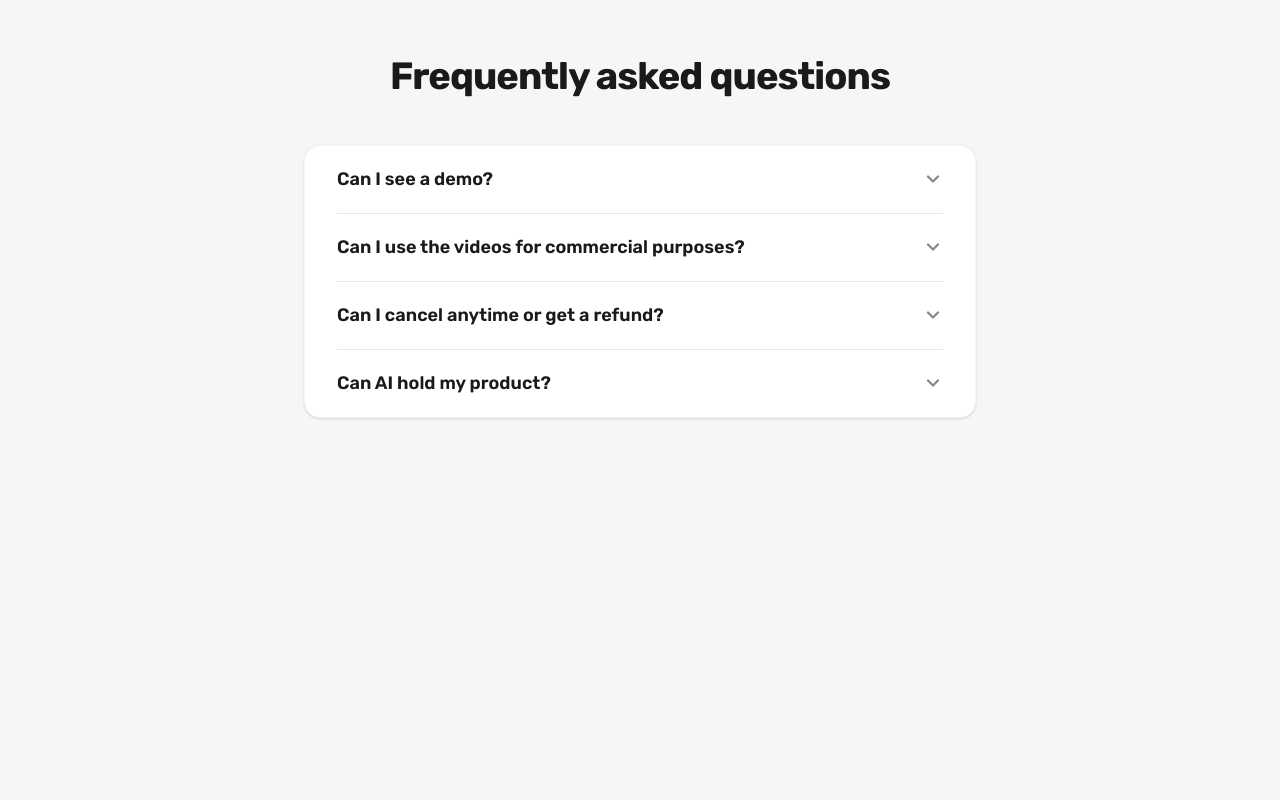
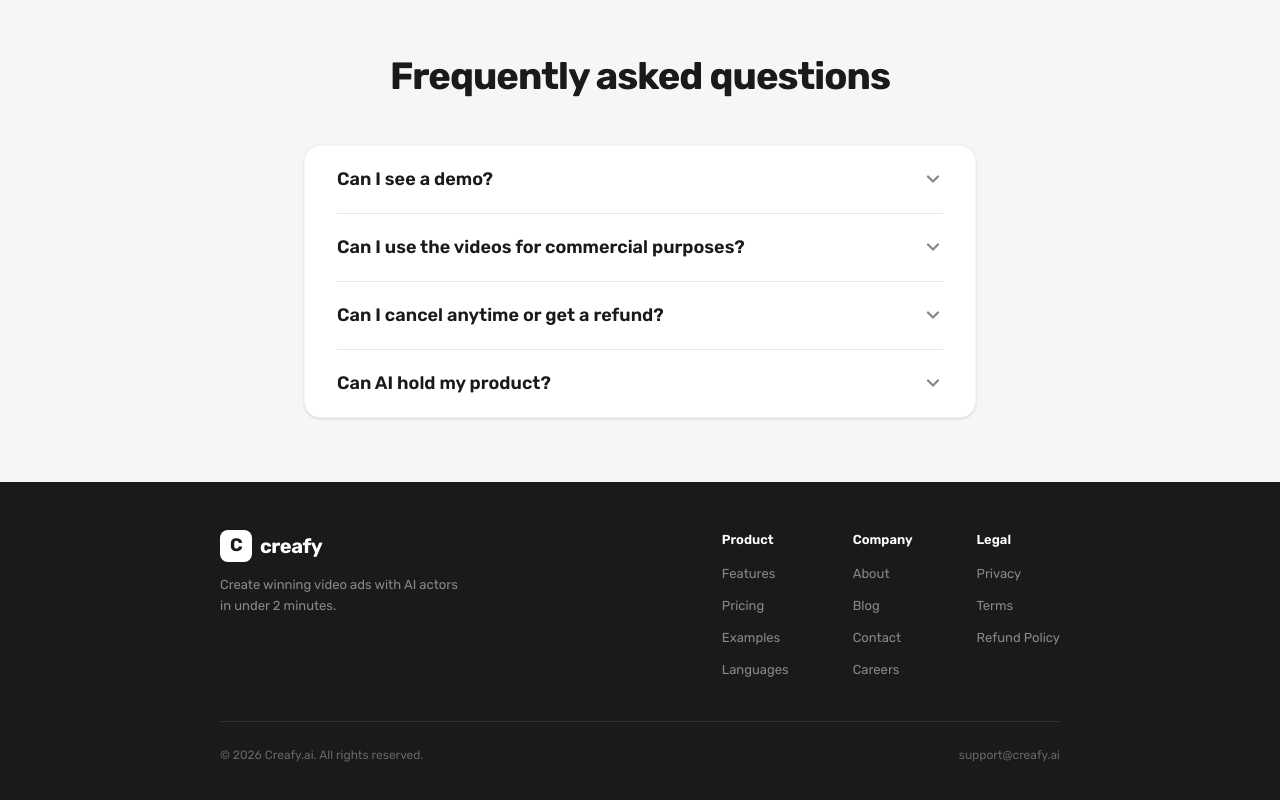
Before and after one commit to arthuruspro/creafy.ai, a Next.js app: page /pricing in a window 1280 px wide. Shown: the part 2042-2842 px from the top of the page. Before the commit the page ends 2524 px from the top, so only its background shows below. Built offline with nearby package versions, Linux system fonts and the light colour scheme.

Commit message:
add footer to pricing page

```diff
--- a/src/app/pricing/page.tsx
+++ b/src/app/pricing/page.tsx
@@ -277,6 +277,61 @@ export default function PricingPage() {
           </div>
         </div>
       </section>
+
+      {/* Footer */}
+      <footer className="py-12 bg-[#1a1a1a]">
+        <div className="container-main">
+          <div className="flex flex-col md:flex-row md:items-start md:justify-between gap-10 md:gap-0">
+            <div>
+              <span className="flex items-center gap-2 text-[20px] font-extrabold text-white tracking-tight mb-3">
+                <span className="w-8 h-8 bg-white rounded-lg flex items-center justify-center text-[#1a1a1a] text-[18px] font-extrabold">C</span>
+                creafy
+              </span>
+              <p className="text-[13px] text-[#888] max-w-[240px] leading-relaxed">
+                Create winning video ads with AI actors in under 2 minutes.
+              </p>
+            </div>
+            <div className="flex gap-16">
+              <div>
+                <h4 className="text-[13px] font-semibold text-white mb-3">Product</h4>
+                <ul className="space-y-2">
+                  {["Features", "Pricing", "Examples", "Languages"].map((item) => (
+                    <li key={item}>
+                      <span className="text-[13px] text-[#888] hover:text-white transition-colors cursor-pointer">{item}</span>
+                    </li>
+                  ))}
+                </ul>
+              </div>
+              <div>
+                <h4 className="text-[13px] font-semibold text-white mb-3">Company</h4>
+                <ul className="space-y-2">
+                  {["About", "Blog", "Contact", "Careers"].map((item) => (
+                    <li key={item}>
+                      <span className="text-[13px] text-[#888] hover:text-white transition-colors cursor-pointer">{item}</span>
+                    </li>
+                  ))}
+                </ul>
+              </div>
+              <div>
+                <h4 className="text-[13px] font-semibold text-white mb-3">Legal</h4>
+                <ul className="space-y-2">
+                  {["Privacy", "Terms", "Refund Policy"].map((item) => (
+                    <li key={item}>
+                      <span className="text-[13px] text-[#888] hover:text-white transition-colors cursor-pointer">{item}</span>
+                    </li>
+                  ))}
+                </ul>
+              </div>
+            </div>
+          </div>
+          <div className="mt-10 pt-6 border-t border-[#333] flex flex-col md:flex-row md:items-center md:justify-between gap-3">
+            <p className="text-[12px] text-[#666]">&copy; 2026 Creafy.ai. All rights reserved.</p>
+            <div className="flex items-center gap-4">
+              <span className="text-[12px] text-[#666] hover:text-white transition-colors cursor-pointer">support@creafy.ai</span>
+            </div>
+          </div>
+        </div>
+      </footer>
     </main>
   );
 }
```
